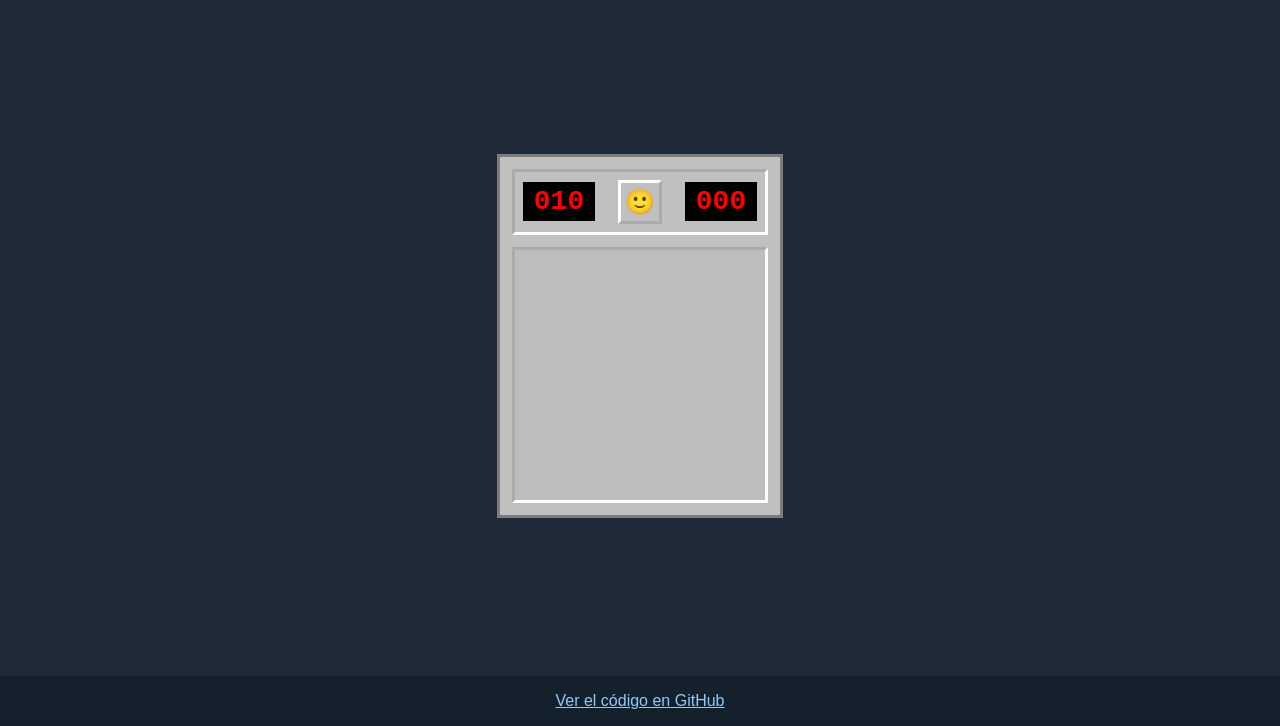
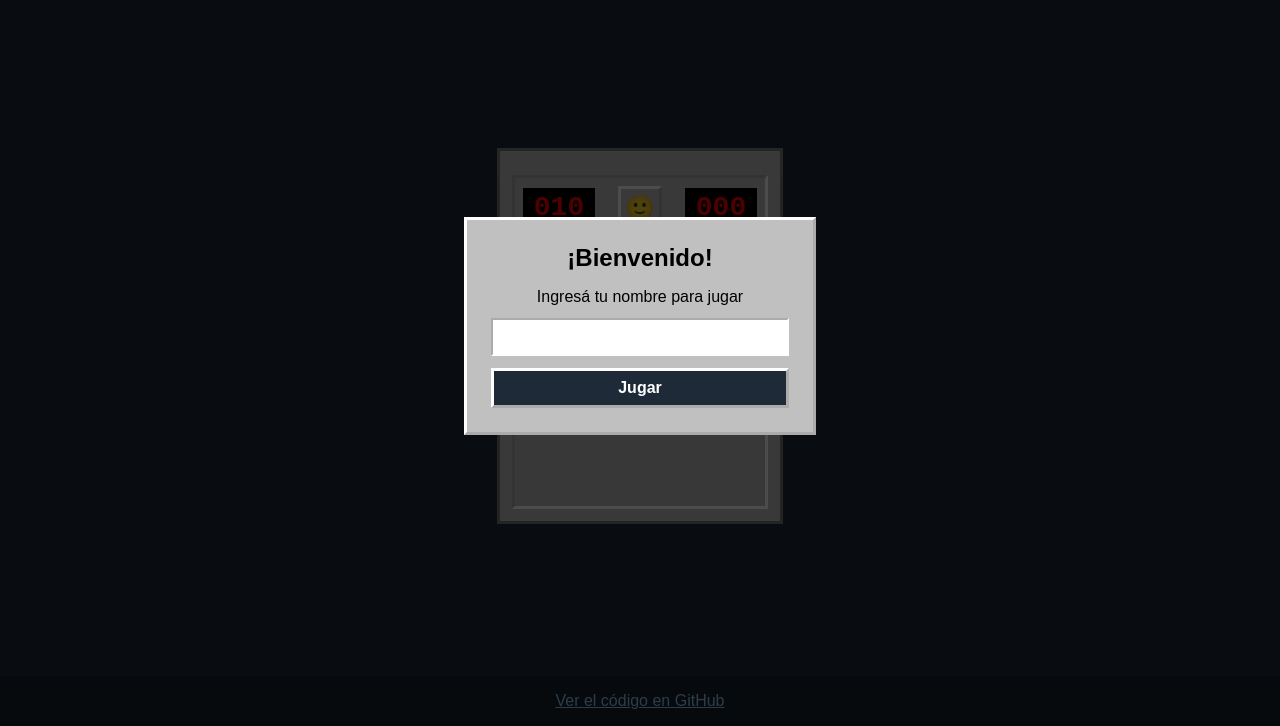
Before and after one commit to mnozzi25/buscaminas, a plain HTML site: page index.html in a window 1280 px wide. Shown: the part 74-800 px from the top of the page. Drawn offline with Linux system fonts and the light colour scheme.

Commit message:
Agrega modal para ingresar el nombre del jugador

```diff
--- a/css/estilos.css
+++ b/css/estilos.css
@@ -42,6 +42,11 @@ body {
   padding: 0.75rem;
   border: 3px solid #7b7b7b;
   background-color: #c0c0c0;
+}
+.texto-jugador {
+  color: #000000;
+  text-align: center;
+  font-weight: bold;
 }
 .barra-superior {
   display: flex;
@@ -88,6 +93,60 @@ body {
 .enlace-github {
   color: #90caf9;
 }
+.modal {
+  display: flex;
+  position: fixed;
+  top: 0;
+  left: 0;
+  justify-content: center;
+  align-items: center;
+  width: 100%;
+  height: 100%;
+  padding: 1rem;
+  background-color: #000000b3;
+}
+.modal-contenido {
+  display: flex;
+  flex-direction: column;
+  gap: 1rem;
+  width: 100%;
+  max-width: 22rem;
+  padding: 1.5rem;
+  border: 3px outset #ffffff;
+  background-color: #c0c0c0;
+  color: #000000;
+  text-align: center;
+}
+.modal-titulo {
+  font-size: 1.5rem;
+}
+.formulario {
+  display: flex;
+  flex-direction: column;
+  gap: 0.75rem;
+}
+.campo {
+  padding: 0.5rem;
+  border: 2px inset #ffffff;
+}
+.mensaje-error {
+  color: #b00020;
+  font-size: 0.9rem;
+}
+.boton {
+  padding: 0.5rem;
+  border: 3px outset #ffffff;
+  background-color: #1e2a38;
+  color: #ffffff;
+  font-weight: bold;
+  cursor: pointer;
+}
+.boton:active {
+  border-style: inset;
+}
+.oculto {
+  display: none;
+}
 @media (min-width: 768px) {
   .encabezado {
     flex-direction: row;
--- a/index.html
+++ b/index.html
@@ -17,6 +17,7 @@
     </header>
     <main class="principal">
       <section class="juego">
+        <p id="texto-jugador" class="texto-jugador"></p>
         <div class="barra-superior">
           <span id="contador-minas" class="display">010</span>
           <button id="boton-reiniciar" class="boton-carita" type="button">🙂</button>
@@ -28,5 +29,17 @@
     <footer class="pie">
       <a class="enlace-github" href="https://github.com/mnozzi25/buscaminas" target="_blank" rel="noopener noreferrer">Ver el código en GitHub</a>
     </footer>
+    <div id="modal-nombre" class="modal">
+      <div class="modal-contenido">
+        <h2 class="modal-titulo">¡Bienvenido!</h2>
+        <form id="formulario-nombre" class="formulario">
+          <label for="campo-nombre">Ingresá tu nombre para jugar</label>
+          <input id="campo-nombre" class="campo" type="text" autocomplete="off">
+          <p id="error-nombre" class="mensaje-error oculto"></p>
+          <button class="boton" type="submit">Jugar</button>
+        </form>
+      </div>
+    </div>
+    <script src="js/juego.js"></script>
   </body>
 </html>
```
